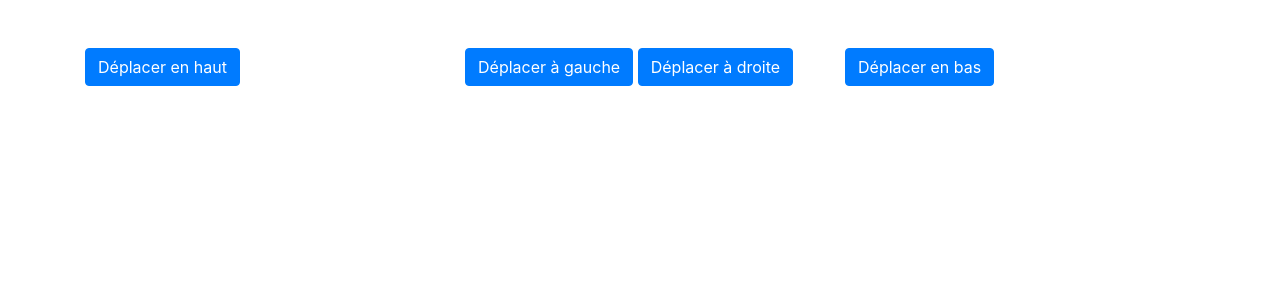
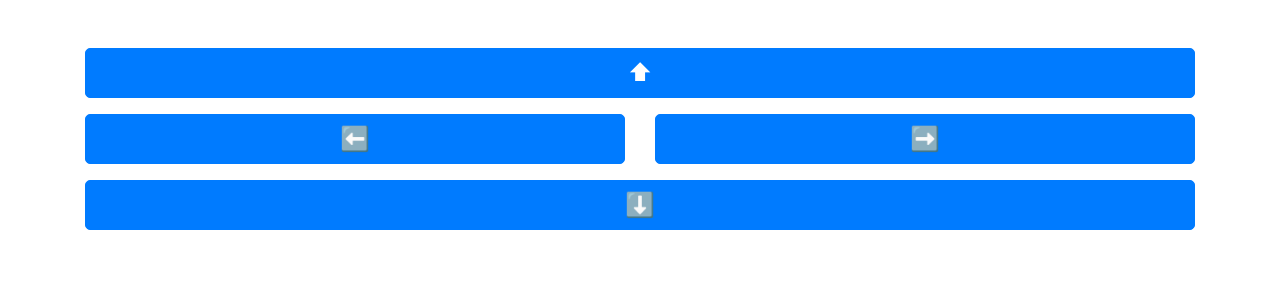
Before and after one commit to WebBobo687/Find_the_chest, a PHP site: page /functions/test_deplacement_angy.php in a window 1280 px wide. Shown: the top 300 px of the page. Run offline with PHP 8.4, Linux system fonts and the light colour scheme.

Commit message:
Update test_deplacement_angy.php
Ajout de css centrage de bouton et des icon fleche de direction

```diff
--- a/functions/test_deplacement_angy.php
+++ b/functions/test_deplacement_angy.php
@@ -5,25 +5,46 @@
     <title>Move Player</title>
     <!-- Ajoutez le lien vers Bootstrap CSS ici -->
     <link rel="stylesheet" href="https://maxcdn.bootstrapcdn.com/bootstrap/4.5.2/css/bootstrap.min.css">
+    <style>
+        .btn-arrow-center {
+            display: flex;
+            align-items: center;
+            justify-content: center;
+            width: 100%;
+            height: 100%;
+            font-size: 24px; /* Ajustez la taille de police selon vos préférences */
+            border-radius: 5px; /* Pour rendre les boutons ronds */
+        }
+    </style>
 </head>
-
 <body>
     <div class="container mt-5">
         <form method="post" action="">
             <div class="row">
-                <div class="col">
-                    <button class="btn btn-primary" type="submit" name="top">Déplacer en haut</button>
+                <div class="col-md-12 text-center mb-3">
+                    <!-- HAUT -->
+                    <button class="btn btn-primary btn-arrow-center" type="submit" name="top">&#x2B06;</button>
                 </div>
-                <div class="col">
-                    <button class="btn btn-primary" type="submit" name="left">Déplacer à gauche</button>
-                    <button class="btn btn-primary" type="submit" name="right">Déplacer à droite</button>
+            </div>
+            <div class="row">
+                <div class="col-md-6 text-center">
+                    <!-- GAUCHE -->
+                    <button class="btn btn-primary btn-arrow-center" type="submit" name="left">&#x2B05;</button>
                 </div>
-                <div class="col">
-                    <button class="btn btn-primary" type="submit" name="bottom">Déplacer en bas</button>
+                <div class="col-md-6 text-center">
+                    <!-- DROITE -->
+                    <button class="btn btn-primary btn-arrow-center" type="submit" name="right">&#x27A1;</button>
+                </div>
+            </div>
+            <div class="row">
+                <div class="col-md-12 text-center mt-3">
+                    <!-- BAS -->
+                    <button class="btn btn-primary btn-arrow-center" type="submit" name="bottom">&#x2B07;</button>
                 </div>
             </div>
         </form>
     </div>
+
     <?php
 
     spl_autoload_register(function ($className) {
```
